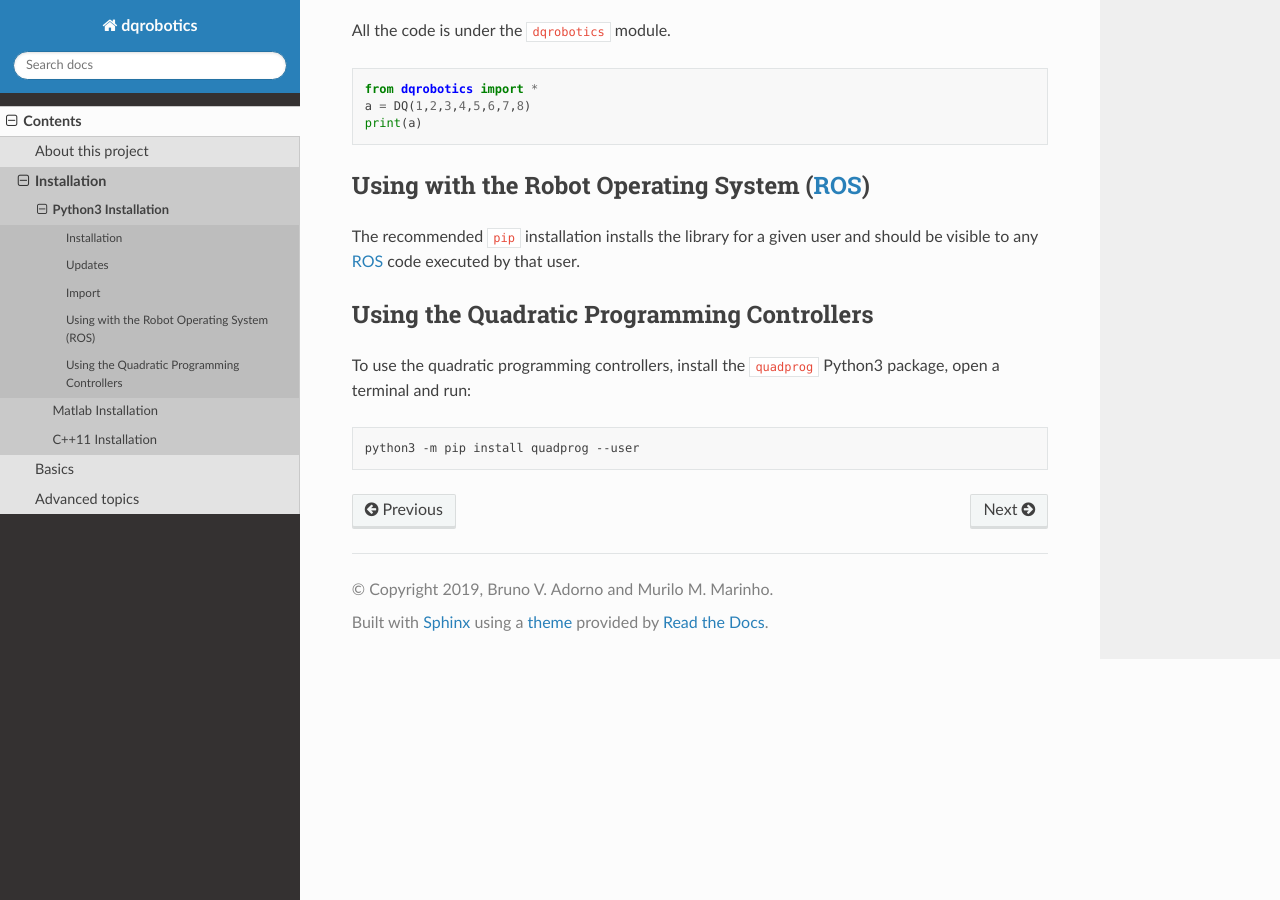
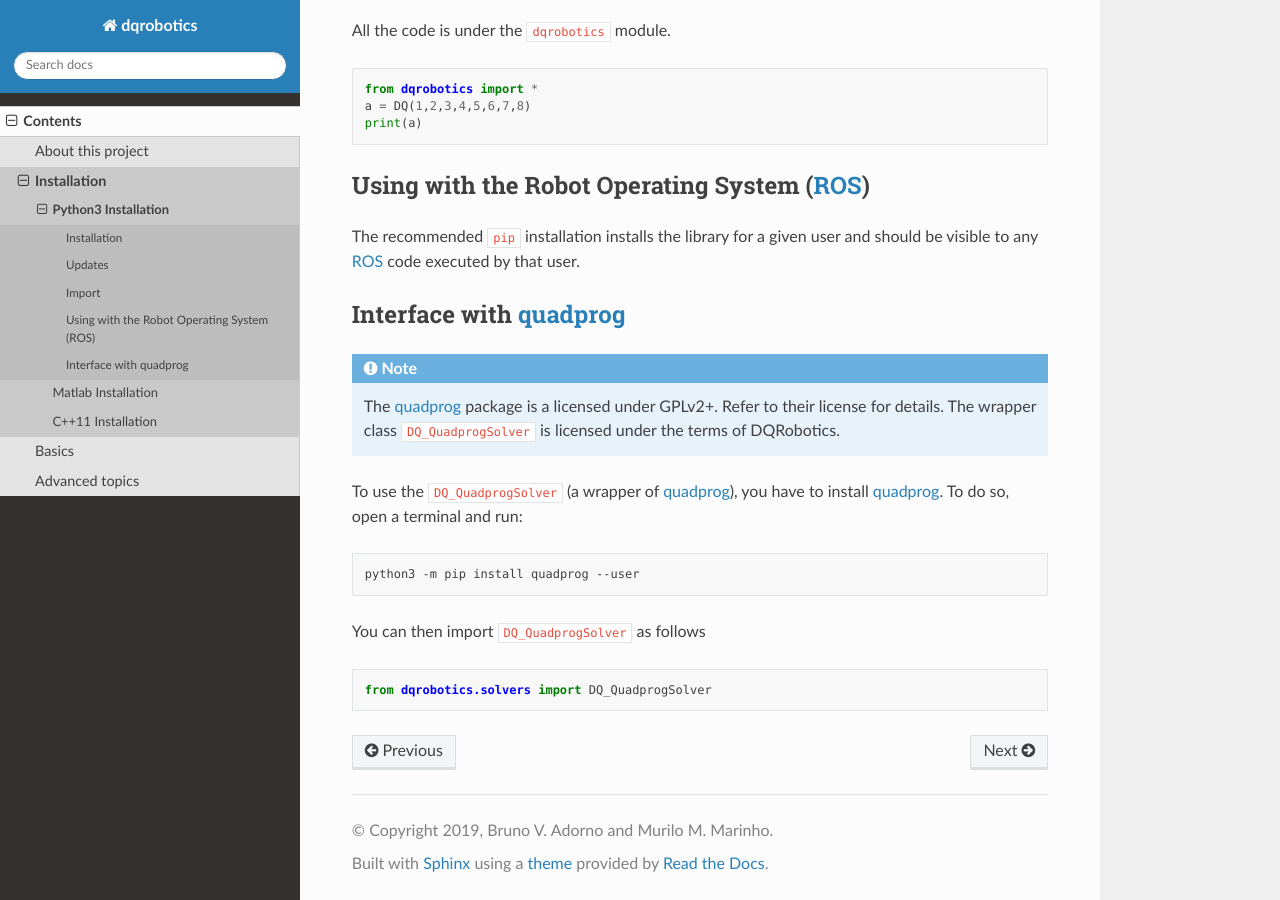
Before and after one commit to dqrobotics/dqrobotics.github.io, a Sphinx documentation site: the page built from docs/installation/python.rst, in a window 1280 px wide and 900 px high, scrolled down 990 px. Built offline with Sphinx 7.4.7 and the Read the Docs theme 2.0.0, drawn with Linux system fonts in a browser that asks for light colours; pages that are not in the unit, such as notebooks, are missing from menus.

Commit message:
[docs] Updating quadprog usage documentation.

```diff
--- a/docs/installation/python.rst
+++ b/docs/installation/python.rst
@@ -43,14 +43,22 @@ Using with the Robot Operating System (ROS_)
 
 The recommended :code:`pip` installation installs the library for a given user and should be visible to any ROS_ code executed by that user.
 
-Using the Quadratic Programming Controllers
+Interface with quadprog_
 ===========================================
+.. note::
+  The quadprog_ package is a licensed under GPLv2+. Refer to their license for details. The wrapper class :code:`DQ_QuadprogSolver` is licensed under the terms of DQRobotics.
 
-To use the quadratic programming controllers, install the :code:`quadprog` Python3 package, open a terminal and run:
+To use the :code:`DQ_QuadprogSolver` (a wrapper of quadprog_), you have to install quadprog_. To do so, open a terminal and run:
 
 .. code-block:: bash
 
   python3 -m pip install quadprog --user
+
+You can then import :code:`DQ_QuadprogSolver` as follows
+
+.. code-block:: python
+
+  from dqrobotics.solvers import DQ_QuadprogSolver
 
 .. _pybind11: https://github.com/pybind/pybind11
 .. _Python-Issue-Tracker: https://github.com/dqrobotics/python/issues
@@ -58,3 +66,4 @@ To use the quadratic programming controllers, install the :code:`quadprog` Pytho
 .. _ROS: https://www.ros.org/
 .. _LGPLV3: https://choosealicense.com/licenses/lgpl-3.0/
 .. _EOL: https://endoflife.software/operating-systems/linux/ubuntu
+.. _quadprog: https://pypi.org/project/quadprog/
```
